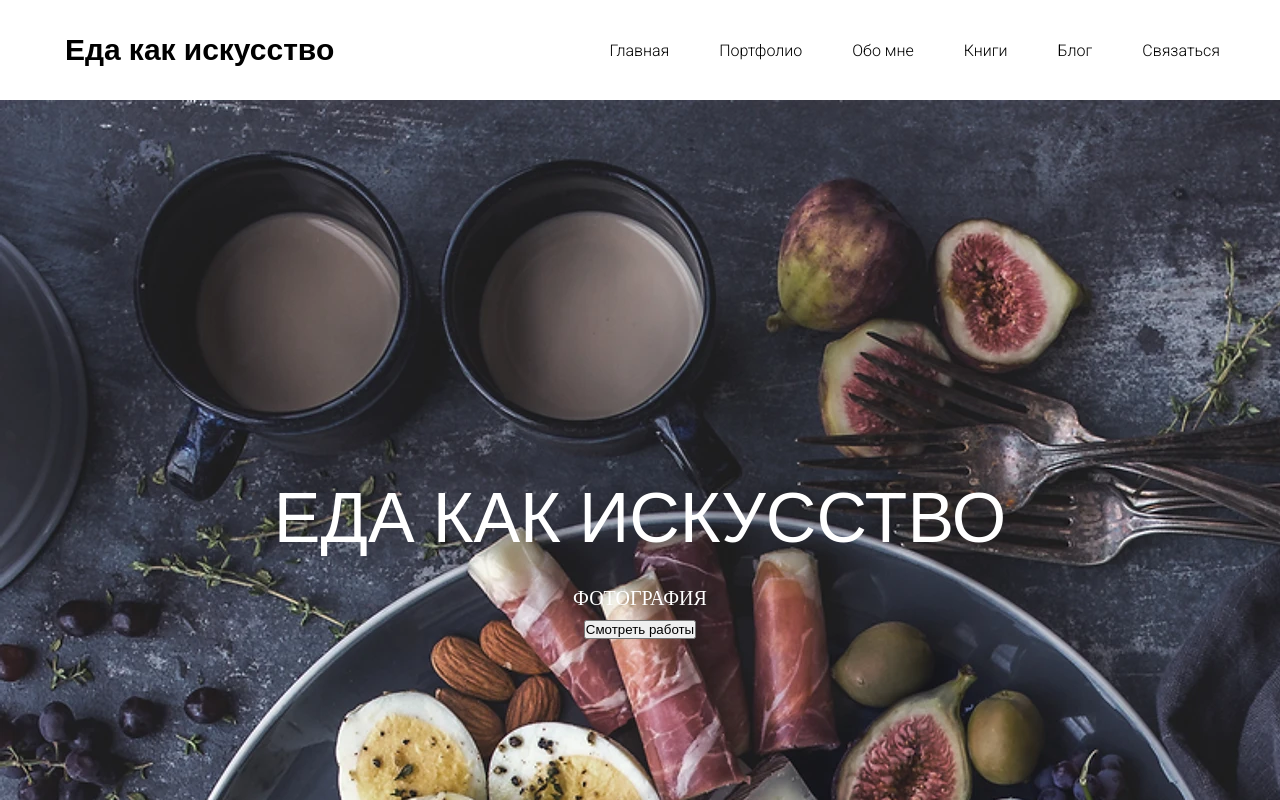
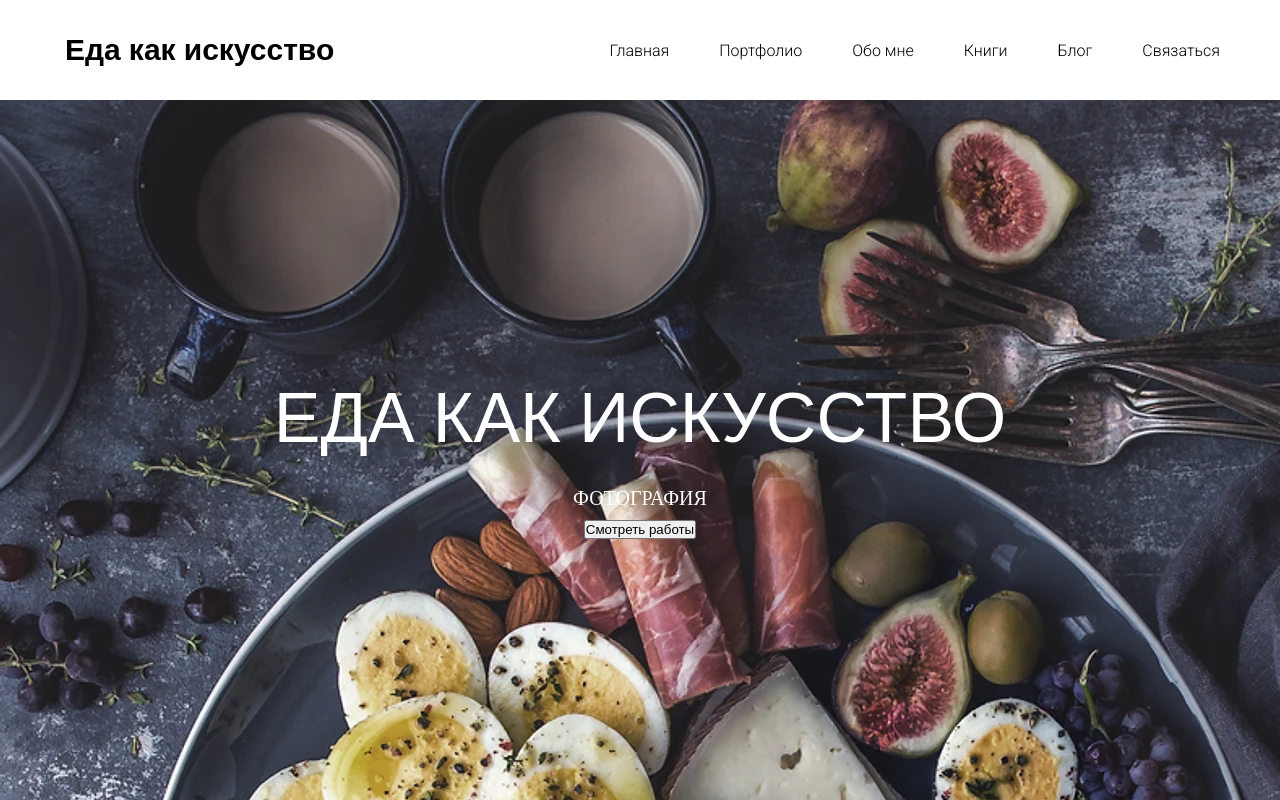
Before and after one commit to NikitOS-1/food-blog, a React (Create React App) app: page / in a window 1280 px wide. Shown: the top 800 px of the page. Built offline with nearby package versions, Linux system fonts and the light colour scheme.

Commit message:
compleated header (Fixed)

```diff
--- a/src/container/App/App.scss
+++ b/src/container/App/App.scss
@@ -12,3 +12,9 @@
     margin: 0px;
     padding: 0px;
 }
+
+.app {
+    max-width: 1280px;
+    margin: 0 auto;
+    height: max-content;
+}
--- a/src/container/App/App.tsx
+++ b/src/container/App/App.tsx
@@ -1,4 +1,3 @@
-import { Grid } from "@mui/material";
 import Header from "../Header/Header";
 import Main from "../Main/Main";
 import Footer from "../Footer/Footer";
@@ -9,17 +8,11 @@ type Props = {};
 const App = (props: Props) => {
   return (
     <>
-      <Grid container flexDirection={"column"} justifyContent={"center"}>
-        <Grid item>
-          <Header />
-        </Grid>
-        <Grid item>
-          <Main />
-        </Grid>
-        <Grid item>
-          <Footer />
-        </Grid>
-      </Grid>
+      <div className="app">
+        <Header />
+        <Main />
+        <Footer />
+      </div>
     </>
   );
 };
--- a/src/container/Header/Header.module.scss
+++ b/src/container/Header/Header.module.scss
@@ -1,8 +1,11 @@
 .header {
+    position: fixed;
+
+    .wrap {
         display: flex;
         align-items: center;
         justify-content: space-between;
-    max-width: 1280px;
+        width: 1280px;
         margin: 0 auto;
         padding: 0 15px;
         height: 100px;
@@ -18,3 +21,4 @@
             }
         }
     }
+}
--- a/src/container/Header/Header.tsx
+++ b/src/container/Header/Header.tsx
@@ -7,10 +7,12 @@ const Header = () => {
   return (
     <>
       <header className={style.header}>
-        <div className={style.logo}>
-          <h2>Еда как искусство</h2>
+        <div className={style.wrap}>
+          <div className={style.logo}>
+            <h2>Еда как искусство</h2>
+          </div>
+          <Menu />
         </div>
-        <Menu />
       </header>
     </>
   );
```
Lines whose indentation alone changed are shown as unchanged.
